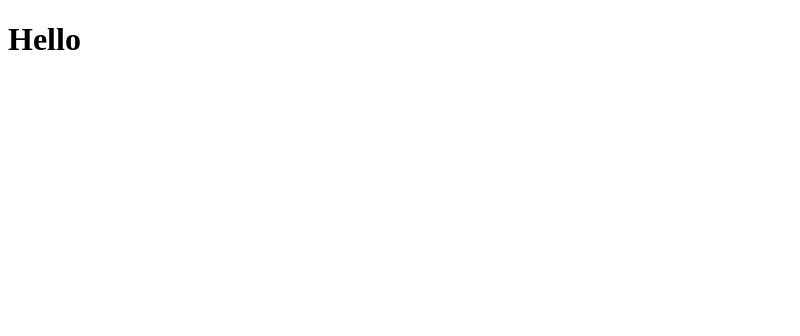
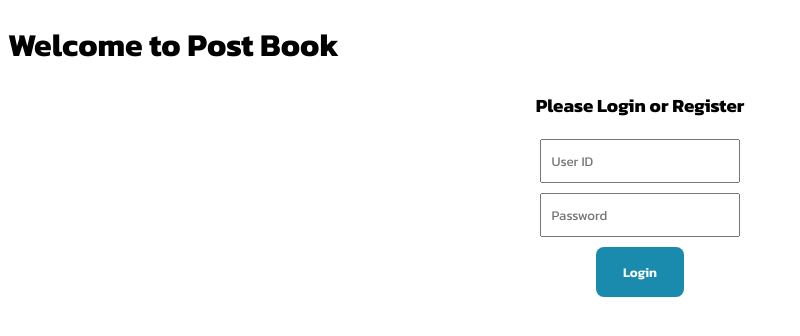
Before and after one commit to Sayem-ELE/Lab-final-project, a plain HTML site: page frontend/index.html in a window 1280 px wide. Shown: the whole page, without its empty margins (0-800 px from the left). Drawn offline with Linux system fonts and the light colour scheme.

Commit message:
login page added

```diff
--- a/frontend/index.html
+++ b/frontend/index.html
@@ -3,10 +3,32 @@
 <head>
     <meta charset="UTF-8">
     <meta name="viewport" content="width=device-width, initial-scale=1.0">
-    <title>Document</title>
+    <title>Post Book</title>
     <link rel="stylesheet" href="./style.css">
+    <link rel="preconnect" href="https://fonts.googleapis.com">
+    <link rel="preconnect" href="https://fonts.gstatic.com" crossorigin>
+    <link href="https://fonts.googleapis.com/css2?family=Kanit:ital,wght@0,100;0,200;0,300;0,400;0,500;0,600;0,700;0,800;0,900;1,100;1,200;1,300;1,400;1,500;1,600;1,700;1,800;1,900&display=swap" rel="stylesheet">
+
 </head>
 <body>
-    <h1>Hello</h1>
+    <h1>Welcome to Post Book</h1>
+
+    <main>
+      <h3>Please Login or Register</h3>
+
+      <div class="login-form">
+        <form>
+          <input required id="user-id" type="text" placeholder="User ID" />
+          <input
+            required
+            type="password"
+            name="password"
+            id="password"
+            placeholder="Password"
+          />
+        </form>
+        <button>Login</button>
+      </div>
+    </main>
 </body>
 </html>
--- a/frontend/style.css
+++ b/frontend/style.css
@@ -0,0 +1,39 @@
+* {
+  font-family: "Kanit", sans-serif;
+}
+h3 {
+  text-align: center;
+}
+
+.login-form {
+  width: 70%;
+  margin: 20px auto;
+  display: flex;
+  flex-direction: column;
+}
+
+form {
+  display: flex;
+  flex-direction: column;
+  align-items: center;
+  gap: 10px;
+  margin-bottom: 10px;
+}
+
+button {
+  background-color: rgb(27, 139, 173);
+  color: white;
+
+  font-weight: 600;
+  border: none;
+  border-radius: 8px;
+  padding: 15px;
+  width: 10%;
+  margin: 0 auto;
+}
+
+input[type="text"],
+input[type="password"] {
+  padding: 10px;
+  width: 20%;
+}
```
